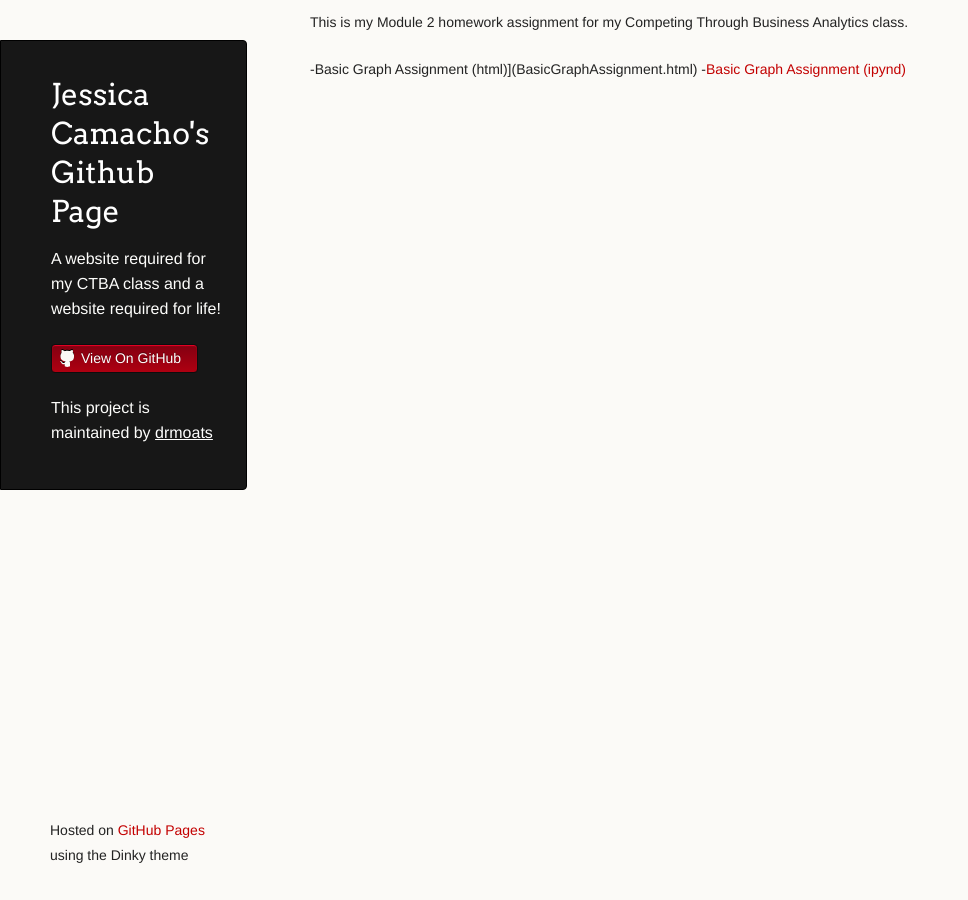
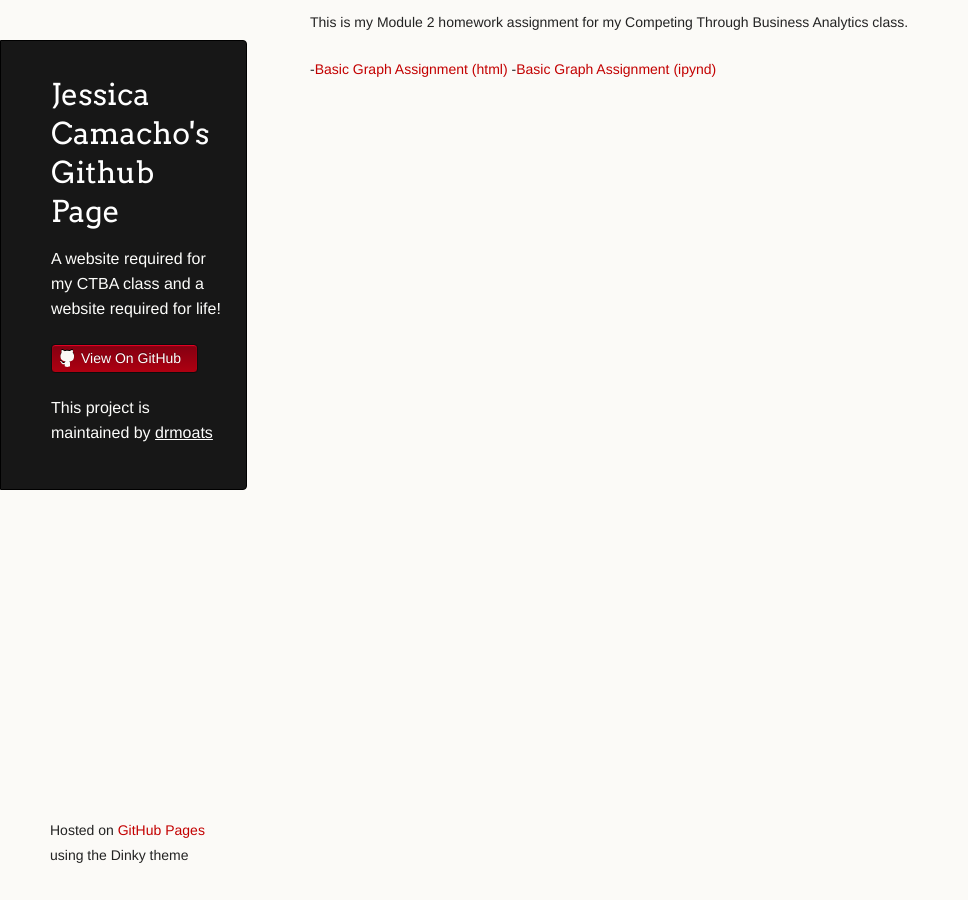
Before and after one commit to drmoats/JeyCamacho.github.io, a Jekyll site: the page built from M2GraphingHW/index.md, in a window 1280 px wide. Shown: the whole page, without its empty margins (0-968 px from the left). Built offline with Jekyll 4.4.1, drawn with Linux system fonts in a browser that asks for light colours; our own code applies the rules of GitHub Pages for plain Markdown files.

Commit message:
Update index.md

```diff
--- a/M2GraphingHW/index.md
+++ b/M2GraphingHW/index.md
@@ -5,5 +5,6 @@
 
 This is my Module 2 homework assignment for my Competing Through Business Analytics class.
 
--Basic Graph Assignment (html)](BasicGraphAssignment.html)
+
+-[Basic Graph Assignment (html)](BasicGraphAssignment.html)
 -[Basic Graph Assignment (ipynd)](BasicGraphAssignment.ipynd)
```
